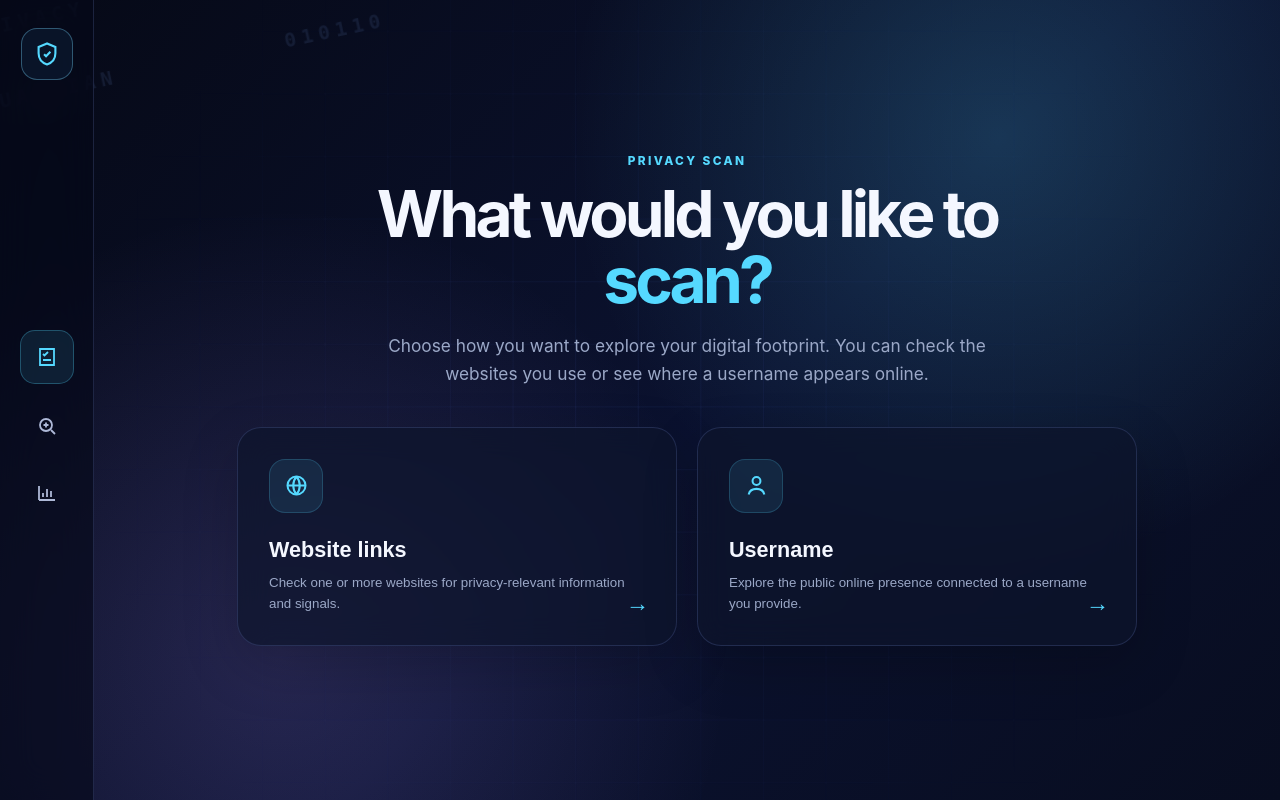
After one commit to Tais993/privacy-guardian, a Spring Boot app: page /decision in a window 1280 px wide. The commit adds this page. Run offline with Spring Boot 4, Linux system fonts and the light colour scheme.

Commit message:
Add decision page and modals for privacy scan options

```diff
--- a/src/main/java/nl/tijsbeek/privacyguardian/HomeController.java
+++ b/src/main/java/nl/tijsbeek/privacyguardian/HomeController.java
@@ -18,4 +18,9 @@ public class HomeController {
         model.addAttribute("welcomeMessage", homeService.getWelcomeMessage());
         return "home";
     }
+
+    @GetMapping("/decision")
+    public String decision() {
+        return "decision";
+    }
 }
--- /dev/null
+++ b/src/main/resources/static/js/decision.js
@@ -0,0 +1,14 @@
+document.addEventListener("DOMContentLoaded", () => {
+    const closeAll = () => document.querySelectorAll(".modal").forEach((modal) => modal.hidden = true);
+    document.querySelectorAll("[data-open-modal]").forEach((button) => button.addEventListener("click", () => {
+        const modal = document.getElementById(button.dataset.openModal);
+        modal.hidden = false;
+        modal.querySelector("textarea, input")?.focus();
+    }));
+    document.querySelectorAll("[data-close-modal]").forEach((button) => button.addEventListener("click", closeAll));
+    document.querySelectorAll(".modal").forEach((modal) => modal.addEventListener("click", (event) => {
+        if (event.target === modal) modal.hidden = true;
+    }));
+    document.addEventListener("keydown", (event) => { if (event.key === "Escape") closeAll(); });
+    document.querySelectorAll("[data-demo-form]").forEach((form) => form.addEventListener("submit", (event) => event.preventDefault()));
+});
--- /dev/null
+++ b/src/main/resources/templates/decision.html
@@ -0,0 +1,67 @@
+<!DOCTYPE html>
+<html lang="en" xmlns:th="http://www.thymeleaf.org">
+<head>
+    <meta charset="UTF-8">
+    <meta name="viewport" content="width=device-width, initial-scale=1">
+    <meta name="theme-color" content="#070b18">
+    <title>Choose a privacy scan · Privacy Guardian</title>
+    <link rel="stylesheet" th:href="@{/css/privacy-guardian.css}" href="/css/privacy-guardian.css">
+    <script src="/js/decision.js" defer></script>
+</head>
+<body>
+    <div class="background" aria-hidden="true"></div>
+    <div class="app-shell">
+        <aside class="sidebar" aria-label="Primary navigation">
+            <a class="brand" href="/" aria-label="Privacy Guardian home"><svg viewBox="0 0 24 24" fill="none" stroke="currentColor" stroke-width="1.8"><path d="M12 3 4.8 6v5.4c0 4.7 3.1 8.2 7.2 9.6 4.1-1.4 7.2-4.9 7.2-9.6V6L12 3Z"/><path d="M9.5 12.2 11.2 14l3.7-4"/></svg></a>
+            <nav class="side-nav">
+                <a class="nav-link is-active" href="/decision" title="Privacy decisions"><span>Privacy decisions</span><svg viewBox="0 0 24 24" fill="none" stroke="currentColor" stroke-width="1.8"><path d="M5 4h14v16H5z"/><path d="m8 9 1.5 1.5L13 7M8 15h8"/></svg></a>
+                <a class="nav-link" href="/scanning" title="Scan privacy"><span>Scan privacy</span><svg viewBox="0 0 24 24" fill="none" stroke="currentColor" stroke-width="1.8"><circle cx="11" cy="11" r="6"/><path d="m16 16 4 4M8.5 11h5M11 8.5v5"/></svg></a>
+                <a class="nav-link" href="/results" title="Scan results"><span>Scan results</span><svg viewBox="0 0 24 24" fill="none" stroke="currentColor" stroke-width="1.8"><path d="M4 19V5m0 14h16M8 16v-4m4 4V8m4 8v-6"/></svg></a>
+            </nav>
+        </aside>
+        <main class="content decision-content">
+            <section class="decision-panel" aria-labelledby="decision-title">
+                <p class="eyebrow">Privacy scan</p>
+                <h1 class="decision-title" id="decision-title">What would you like to <span>scan?</span></h1>
+                <p class="decision-intro">Choose how you want to explore your digital footprint. You can check the websites you use or see where a username appears online.</p>
+                <div class="choice-grid">
+                    <button class="choice-card" type="button" data-open-modal="url-modal">
+                        <span class="choice-icon"><svg viewBox="0 0 24 24" fill="none" stroke="currentColor" stroke-width="1.8"><circle cx="12" cy="12" r="8"/><path d="M4.5 12h15M12 4a12.5 12.5 0 0 1 0 16M12 4a12.5 12.5 0 0 0 0 16"/></svg></span>
+                        <h2>Website links</h2><p>Check one or more websites for privacy-relevant information and signals.</p><span class="choice-arrow">→</span>
+                    </button>
+                    <button class="choice-card" type="button" data-open-modal="username-modal">
+                        <span class="choice-icon"><svg viewBox="0 0 24 24" fill="none" stroke="currentColor" stroke-width="1.8"><circle cx="12" cy="8" r="3.5"/><path d="M5 20c.8-3.3 3.1-5 7-5s6.2 1.7 7 5"/></svg></span>
+                        <h2>Username</h2><p>Explore the public online presence connected to a username you provide.</p><span class="choice-arrow">→</span>
+                    </button>
+                </div>
+            </section>
+        </main>
+    </div>
+    <div class="modal" id="url-modal" hidden role="dialog" aria-modal="true" aria-labelledby="url-modal-title">
+        <div class="modal-box">
+            <button class="modal-close" type="button" data-close-modal aria-label="Close">×</button>
+            <h2 id="url-modal-title">Add website links</h2>
+            <p>Enter one website per line. Press Enter after each address to add another.</p>
+            <form data-demo-form>
+                <label for="website-urls" class="visually-hidden">Website URLs</label>
+                <textarea id="website-urls" class="url-input" name="urls" placeholder="https://example.com" autofocus></textarea>
+                <p class="form-hint">You can add multiple links. Nothing is submitted or scanned yet.</p>
+                <button class="modal-submit" type="submit">Continue with these links</button>
+            </form>
+        </div>
+    </div>
+    <div class="modal" id="username-modal" hidden role="dialog" aria-modal="true" aria-labelledby="username-modal-title">
+        <div class="modal-box">
+            <button class="modal-close" type="button" data-close-modal aria-label="Close">×</button>
+            <h2 id="username-modal-title">Add a username</h2>
+            <p>Enter the public username you would like to explore.</p>
+            <form data-demo-form>
+                <label for="username" class="visually-hidden">Username</label>
+                <input id="username" class="url-input" name="username" placeholder="@yourusername" autocomplete="off">
+                <p class="form-hint">This is a visual prototype only; no information is submitted.</p>
+                <button class="modal-submit" type="submit">Continue with this username</button>
+            </form>
+        </div>
+    </div>
+</body>
+</html>
```
Also changed, not shown: src/main/resources/templates/home.html (+20 -4 lines), src/main/resources/static/css/privacy-guardian.css (added).
